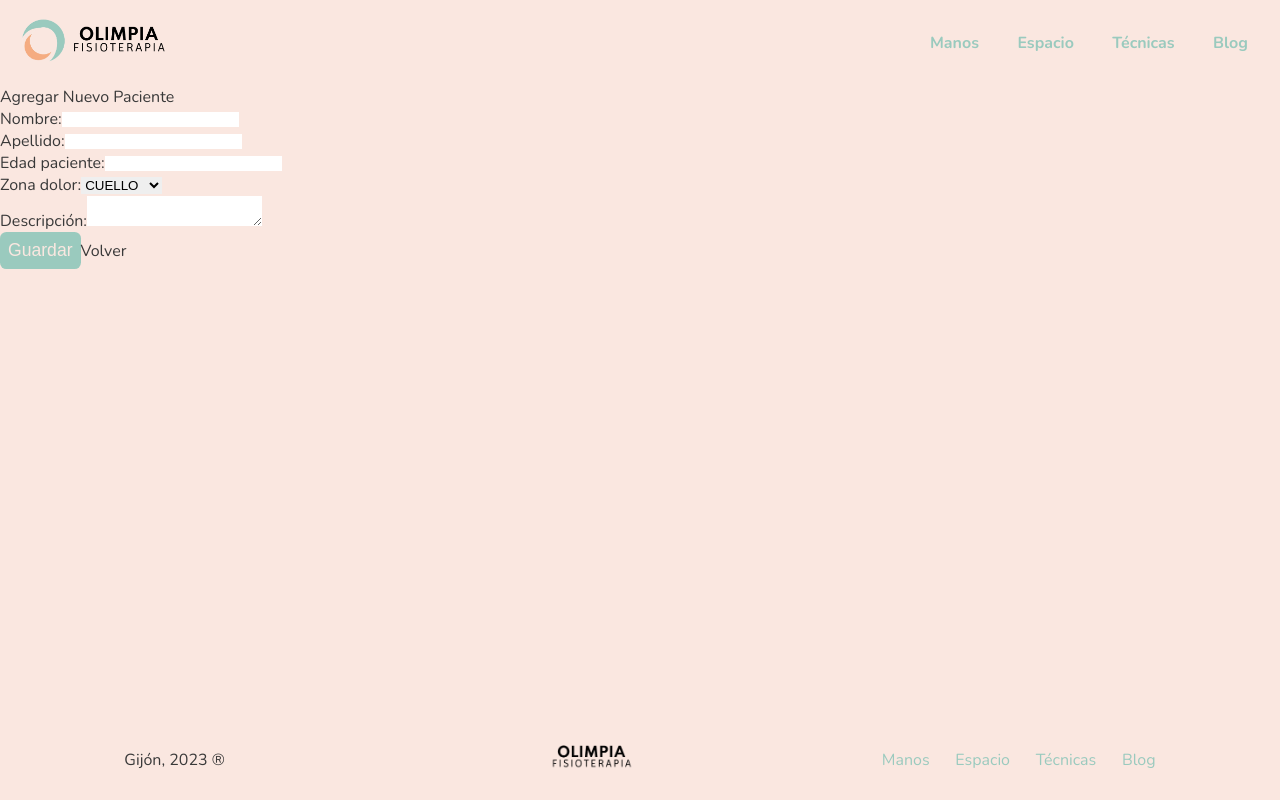
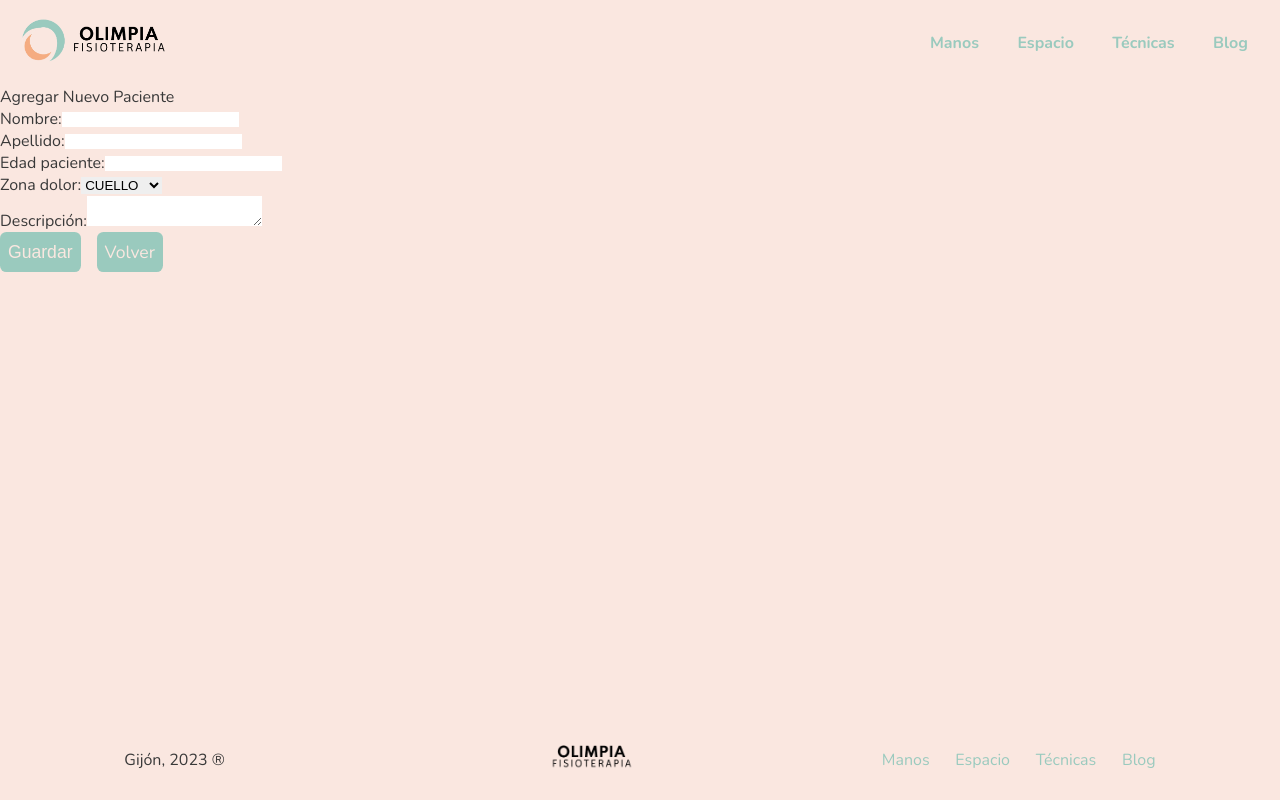
Before and after one commit to albegosu/olimpia, a Vue app in the folder FrontEnd/: page /newpatient in a window 1280 px wide. Built offline with nearby package versions, Linux system fonts and the light colour scheme.

Commit message:
Btn details

```diff
--- /dev/null
+++ b/FrontEnd/src/assets/styles/globals.css
@@ -0,0 +1,16 @@
+.btn{
+    padding: 0.5rem;
+    background-color: var(--green-color);
+    border-radius: 0.4rem;
+    color: var(--pink-color);
+    font-size: 1.1rem;
+  }
+  .btn:hover{
+    color: whitesmoke;
+    letter-spacing: 0.05rem;
+    cursor: pointer;
+  }
+  .btn__group{
+    display: flex;
+    gap: 1rem;
+  }
--- a/FrontEnd/src/components/PatientComponent.vue
+++ b/FrontEnd/src/components/PatientComponent.vue
@@ -13,7 +13,7 @@ const { patient } = defineProps(['patient']);
       <p>Fecha de primera consulta: {{ patient.consultationDate }}</p>
       <p>Tipo de Dolor: {{ patient.painType }}</p>
     </div>
-    <div class="patientCard__btn">
+    <div class="btn__group">
       <RouterLink :to="`/patients/${patient.id}/edit`" class="btn">Editar</RouterLink>
       <RouterLink :to="`/patients/${patient.id}`" class="btn">Historial</RouterLink>
     </div>
@@ -27,20 +27,4 @@ const { patient } = defineProps(['patient']);
   padding: 10px;
   margin: 10px;
 }
-.btn{
-  padding: 0.5rem;
-  background-color: var(--green-color);
-  border-radius: 0.4rem;
-  color: var(--pink-color);
-  font-size: 1.1rem;
-}
-.btn:hover{
-  color: whitesmoke;
-  letter-spacing: 0.05rem;
-  cursor: pointer;
-}
-.patientCard__btn{
-  display: flex;
-  gap: 1rem;
-}
 </style>
--- a/FrontEnd/src/main.js
+++ b/FrontEnd/src/main.js
@@ -1,5 +1,6 @@
 import './assets/styles/main.css'
 import './assets/styles/reset.css'
+import './assets/styles/globals.css'
 
 import { createApp } from 'vue'
 import App from './App.vue'
--- a/FrontEnd/src/views/PatientDetailsView.vue
+++ b/FrontEnd/src/views/PatientDetailsView.vue
@@ -47,8 +47,10 @@ const fetchPatientDetails = async (id) => {
       <p>Tipo de Dolor: {{ patient.painType }}</p>
       <p>Descripción: {{ patient.description }}</p>
     </div>
-    <router-link v-if="patient" :to="`/patients/${patient.id}/edit`">Editar</router-link>
-    <router-link v-if="patient" :to="`/patients`">Volver</router-link>
+    <div class="btn__group">
+      <router-link v-if="patient" :to="`/patients/${patient.id}/edit`" class="btn">Editar</router-link>
+      <router-link v-if="patient" :to="`/patients`" class="btn">Volver</router-link>
+    </div>
   </div>
 </template>
 
@@ -59,16 +61,4 @@ const fetchPatientDetails = async (id) => {
   margin: 10px;
   background-color: #f9f9f9;
 }
-.btn{
-  padding: 0.5rem;
-  background-color: var(--green-color);
-  border-radius: 0.4rem;
-  color: var(--pink-color);
-  font-size: 1.1rem;
-}
-.btn:hover{
-  color: whitesmoke;
-  letter-spacing: 0.05rem;
-  cursor: pointer;
-}
 </style>
--- a/FrontEnd/src/views/PatientEditView.vue
+++ b/FrontEnd/src/views/PatientEditView.vue
@@ -29,9 +29,9 @@
         <label for="description">Descripción:</label>
         <textarea v-model="editedPatient.description" id="description" class="form-control" required></textarea>
       </div>
-      <div class="form-group">
-        <button type="submit" class="btn btn-primary">Guardar</button>
-        <router-link :to="`/patients`">Volver</router-link>
+      <div class="form-group btn__group">
+        <button type="submit" class="btn">Guardar</button>
+        <router-link :to="`/patients`" class="btn">Volver</router-link>
       </div>
     </form>
   </div>
--- a/FrontEnd/src/views/PatientNew.vue
+++ b/FrontEnd/src/views/PatientNew.vue
@@ -55,9 +55,9 @@
           <label for="description">Descripción:</label>
           <textarea v-model="newPatient.description" id="description" class="form-control" required></textarea>
         </div>
-        <div class="form-group">
-          <button type="submit" class="btn btn-primary">Guardar</button>
-          <RouterLink to="/patients">Volver</RouterLink>
+        <div class="form-group btn__group">
+          <button type="submit" class="btn">Guardar</button>
+          <RouterLink to="/patients" class="btn">Volver</RouterLink>
         </div>
       </form>
     </div>
@@ -65,16 +65,4 @@
 
   <style scoped>
   /* Agrega estilos de CSS según tus necesidades para la vista de creación de pacientes */
-  .btn{
-  padding: 0.5rem;
-  background-color: var(--green-color);
-  border-radius: 0.4rem;
-  color: var(--pink-color);
-  font-size: 1.1rem;
-}
-.btn:hover{
-  color: whitesmoke;
-  letter-spacing: 0.05rem;
-  cursor: pointer;
-}
   </style>
```
Also changed, not shown: 1 other file (tests, documents, lock files or other folders).
